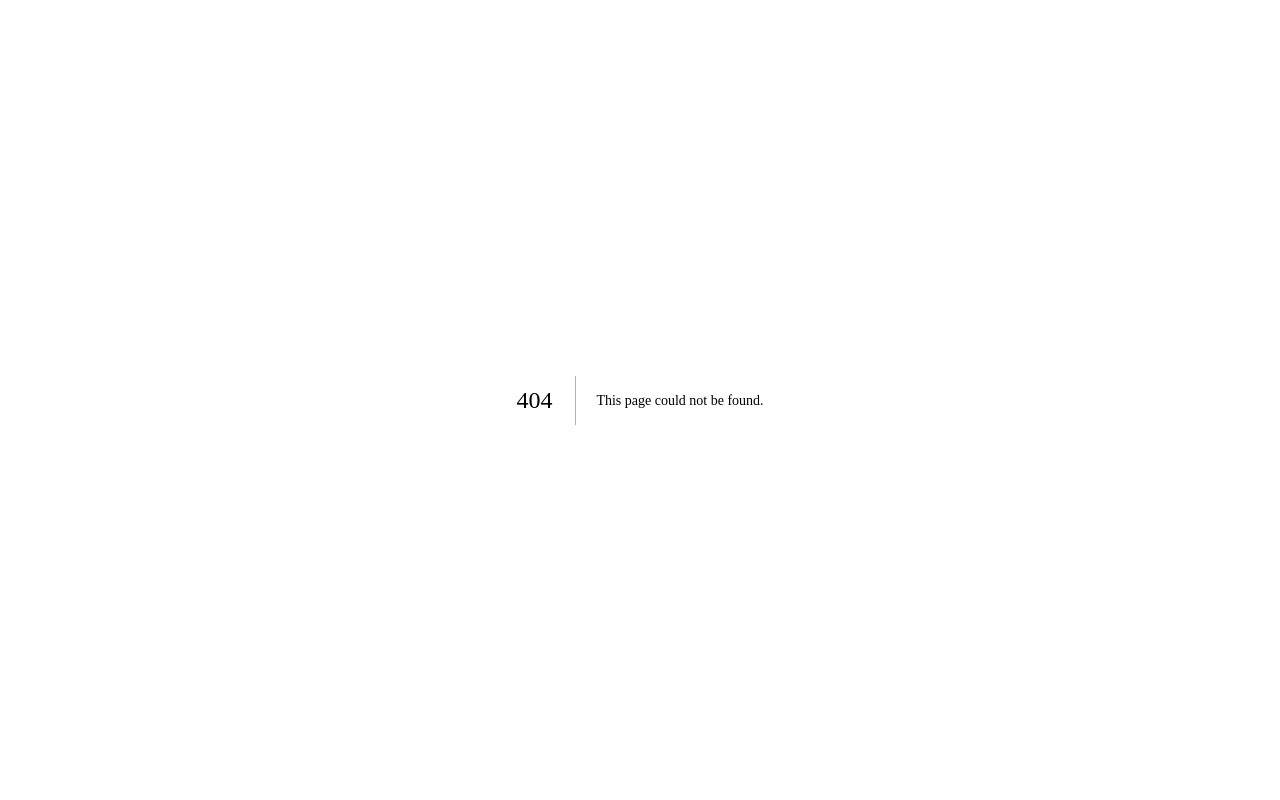
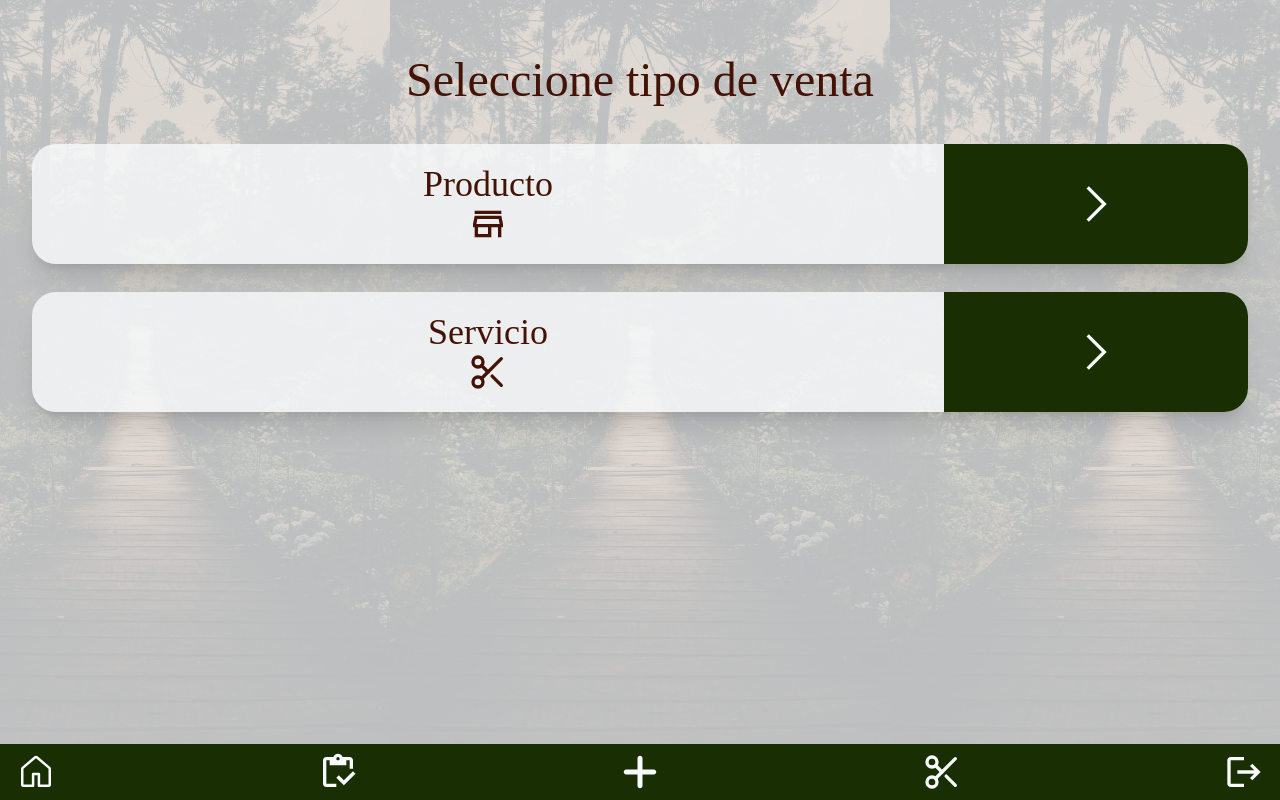
Before and after one commit to La-Galeria/la-galeria-app, a Next.js app: page /nuevo/venta in a window 1280 px wide. Before the commit this address had no page. Built offline with nearby package versions, Linux system fonts and the light colour scheme.

Commit message:
feat: add new sale page

```diff
--- /dev/null
+++ b/src/app/(app)/nuevo/venta/page.tsx
@@ -0,0 +1,18 @@
+import ItemsList from "@/components/atoms/itemsList";
+import PageTitle from "@/components/atoms/pageTitle";
+import SubmoduleLink from "@/components/molecules/submoduleLink";
+import { FiScissors } from "react-icons/fi";
+import { HiOutlineSquares2X2 } from "react-icons/hi2";
+import { MdOutlineStore } from "react-icons/md";
+
+export default function Page() {
+  return (
+    <>
+      <PageTitle>Seleccione tipo de venta</PageTitle>
+      <ItemsList>
+        <SubmoduleLink route="venta/producto" text="Producto" InnerIcon={MdOutlineStore} />
+        <SubmoduleLink route="venta/servicio" text="Servicio" InnerIcon={FiScissors} />
+      </ItemsList>
+    </>
+  )
+}
```
